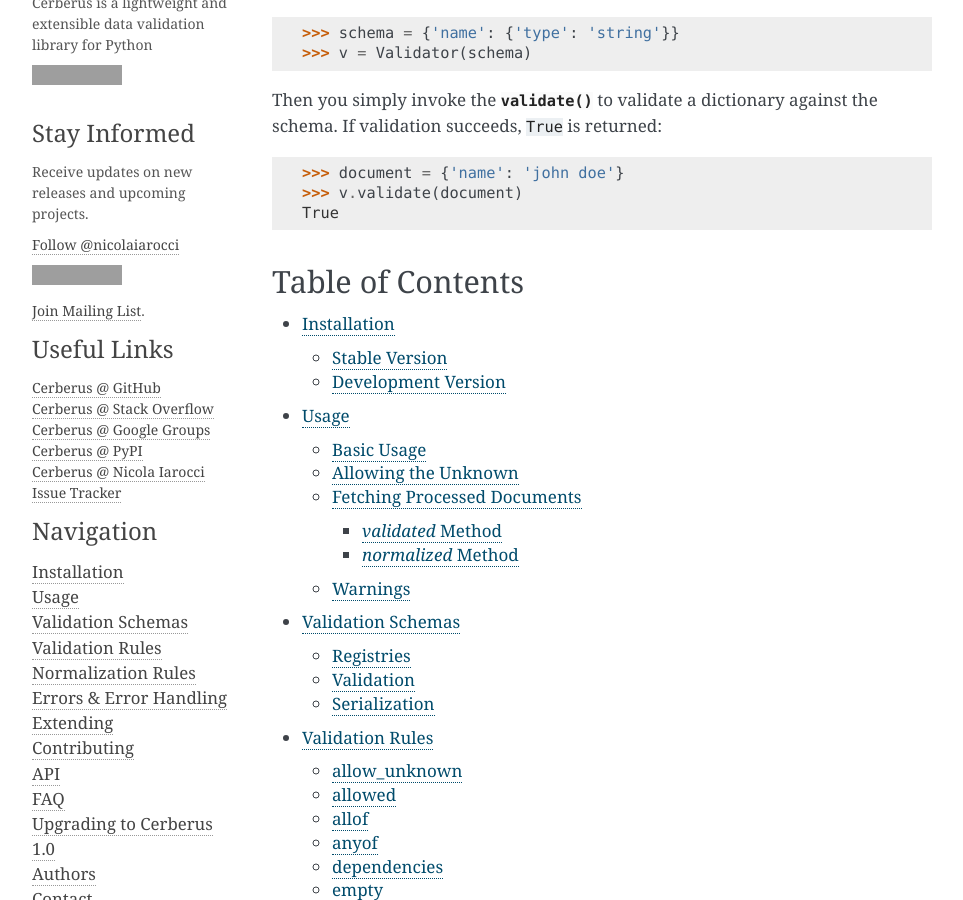
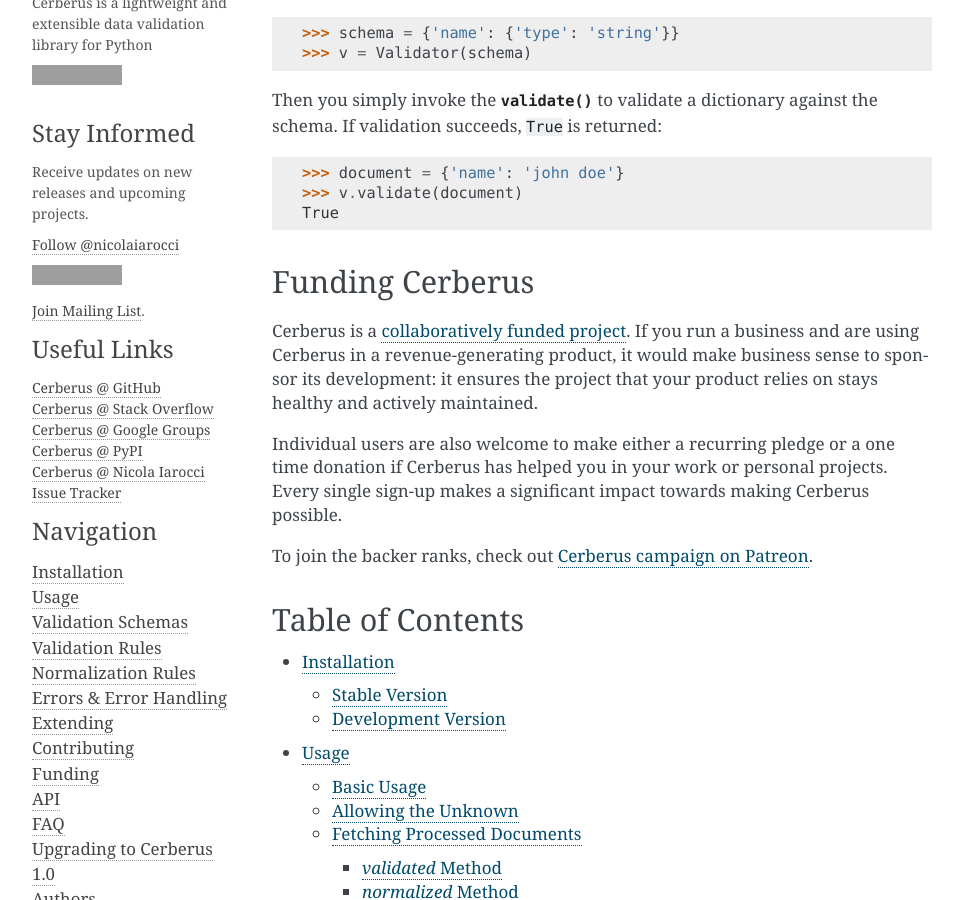
Before and after one commit to pyeve/cerberus, a Sphinx documentation site: the page built from docs/index.rst, in a window 1280 px wide and 900 px high, scrolled down 403 px, cut to the strip 0-900 px from the top of the window. Shown: the whole strip, without its empty margins (148-1111 px from the left). Built offline with Sphinx 7.4.7, drawn with Linux system fonts in a browser that asks for light colours; comment, search, counter and statistics services are not loaded; some of the changed text lies outside the part shown; grey boxes are pictures that could not be loaded.

Commit message:
Add funding page and update README and homepage accordingly

```diff
--- a/docs/index.rst
+++ b/docs/index.rst
@@ -28,6 +28,20 @@
     >>> v.validate(document)
     True
 
+Funding Cerberus
+----------------
+Cerberus is a :doc:`collaboratively funded project <funding>`. If you run
+a business and are using Cerberus in a revenue-generating product, it would
+make business sense to sponsor its development: it ensures the project that
+your product relies on stays healthy and actively maintained.
+
+Individual users are also welcome to make either a recurring pledge or a one
+time donation if Cerberus has helped you in your work or personal projects.
+Every single sign-up makes a significant impact towards making Cerberus
+possible.
+
+To join the backer ranks, check out `Cerberus campaign on Patreon`_.
+
 Table of Contents
 -----------------
 .. toctree::
@@ -40,6 +54,7 @@
     errors
     Extending <customize>
     Contributing <contribute>
+    Funding <funding>
     API <api>
     FAQ <faq>
     changelog
@@ -54,3 +69,5 @@
 <http://nicolaiarocci.com>`_. See the original `LICENSE
 <https://github.com/pyeve/cerberus/blob/master/LICENSE>`_ for more
 information.
+
+.. _`Cerberus campaign on Patreon`: https://www.patreon.com/nicolaiarocci
```
Also changed, not shown: README.rst (+12 -0 lines), docs/funding.rst (added, +33 -0 lines).
